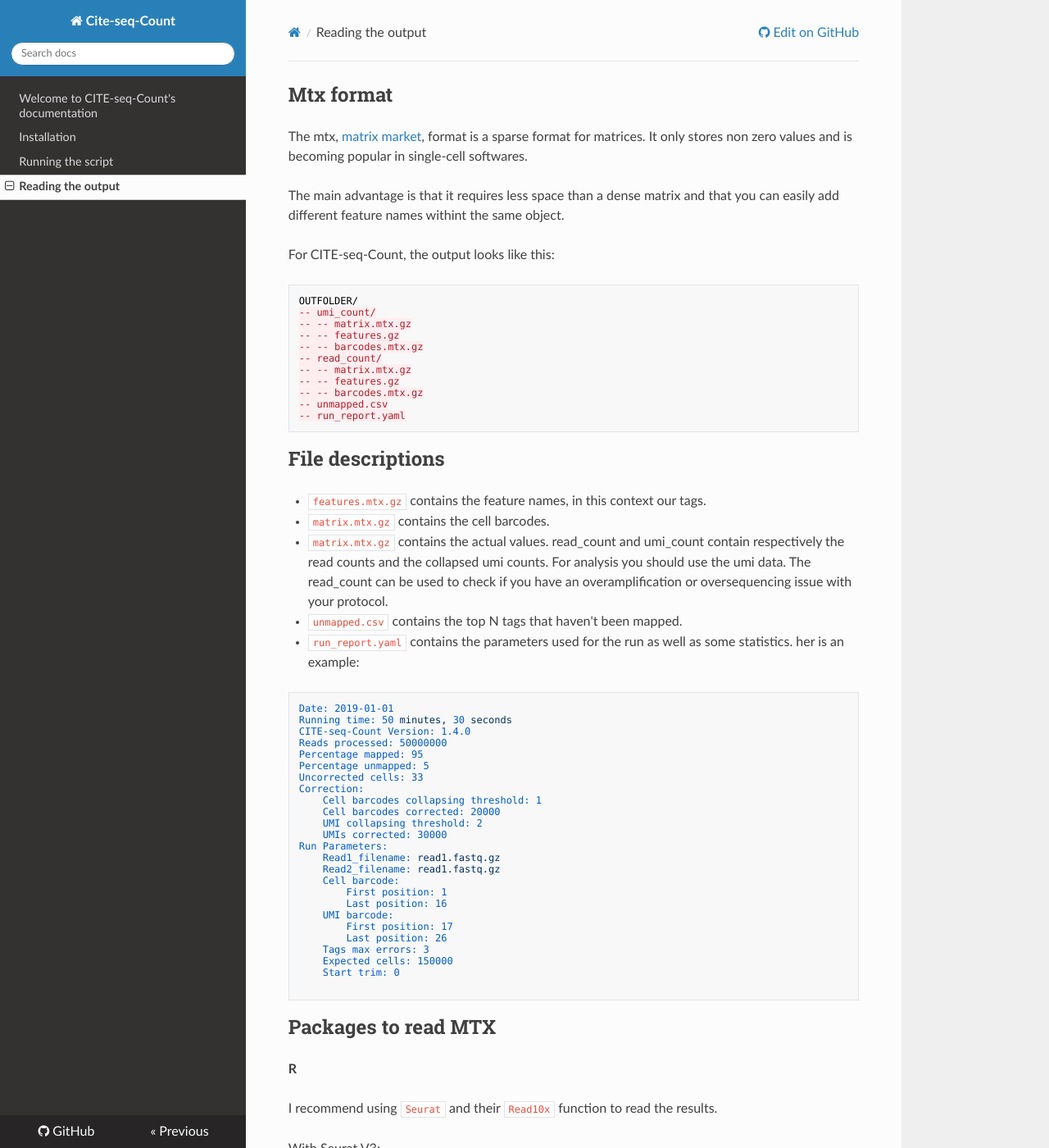
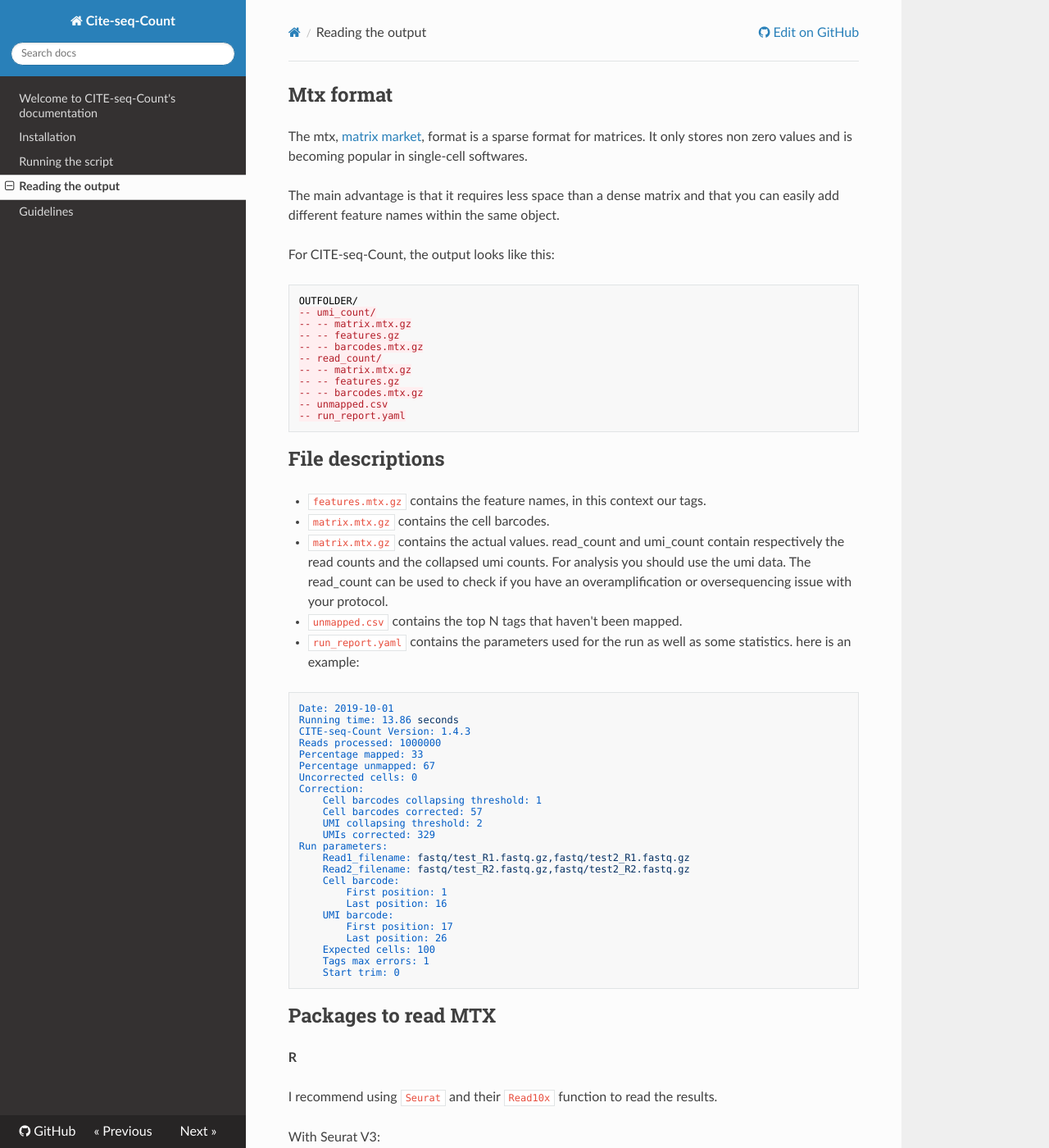
Before and after one commit to Hoohm/CITE-seq-Count, an MkDocs documentation site: the page built from docs/docs/Reading-the-output.md, in a window 1280 px wide and 1400 px high. Shown: the whole window at 82% size. Built offline with MkDocs 1.6.1, drawn with Linux system fonts in a browser that asks for light colours; nearby versions of some CDN libraries.

````diff
--- a/docs/docs/Reading-the-output.md
+++ b/docs/docs/Reading-the-output.md
@@ -3,7 +3,7 @@ Mtx format
 
 The mtx, [matrix market](http://networkrepository.com/mtx-matrix-market-format.html), format is a sparse format for matrices. It only stores non zero values and is becoming popular in single-cell softwares.
 
-The main advantage is that it requires less space than a dense matrix and that you can easily add different feature names withint the same object.
+The main advantage is that it requires less space than a dense matrix and that you can easily add different feature names within the same object.
 
 For CITE-seq-Count, the output looks like this:
 
@@ -30,34 +30,33 @@ File descriptions
 read_count and umi_count contain respectively the read counts and the collapsed umi counts. For analysis you should use the umi data. The read_count can be used to check if you have an overamplification or oversequencing issue with your protocol.
 * `unmapped.csv` contains the top N tags that haven't been mapped.
 * `run_report.yaml` contains the parameters used for the run as well as some statistics.
-her is an example:
+here is an example:
 
 ```
-Date: 2019-01-01
-Running time: 50 minutes, 30 seconds
-CITE-seq-Count Version: 1.4.0
-Reads processed: 50000000
-Percentage mapped: 95
-Percentage unmapped: 5
-Uncorrected cells: 33
+Date: 2019-10-01
+Running time: 13.86 seconds
+CITE-seq-Count Version: 1.4.3
+Reads processed: 1000000
+Percentage mapped: 33
+Percentage unmapped: 67
+Uncorrected cells: 0
 Correction:
 	Cell barcodes collapsing threshold: 1
-	Cell barcodes corrected: 20000
+	Cell barcodes corrected: 57
 	UMI collapsing threshold: 2
-	UMIs corrected: 30000
-Run Parameters:
-	Read1_filename: read1.fastq.gz
-	Read2_filename: read1.fastq.gz
+	UMIs corrected: 329
+Run parameters:
+	Read1_filename: fastq/test_R1.fastq.gz,fastq/test2_R1.fastq.gz
+	Read2_filename: fastq/test_R2.fastq.gz,fastq/test2_R2.fastq.gz
 	Cell barcode:
 		First position: 1
 		Last position: 16
 	UMI barcode:
 		First position: 17
 		Last position: 26
-	Tags max errors: 3
-	Expected cells: 150000
+	Expected cells: 100
+	Tags max errors: 1
 	Start trim: 0
-
 ```
 
 Packages to read MTX
--- a/docs/mkdocs.yml
+++ b/docs/mkdocs.yml
@@ -7,3 +7,4 @@ nav:
   - 'Installation.md'
   - 'Running-the-script.md'
   - 'Reading-the-output.md'
+  - 'Guidelines.md'
````
Also changed, not shown: docs/Reading-the-output.md (deleted, +0 -85 lines), docs/docs/Guidelines.md (added, +12 -0 lines), docs/docs/Running-the-script.md (+1 -1 lines), docs/docs/index.md (+3 -4 lines), CHANGELOG.md.
